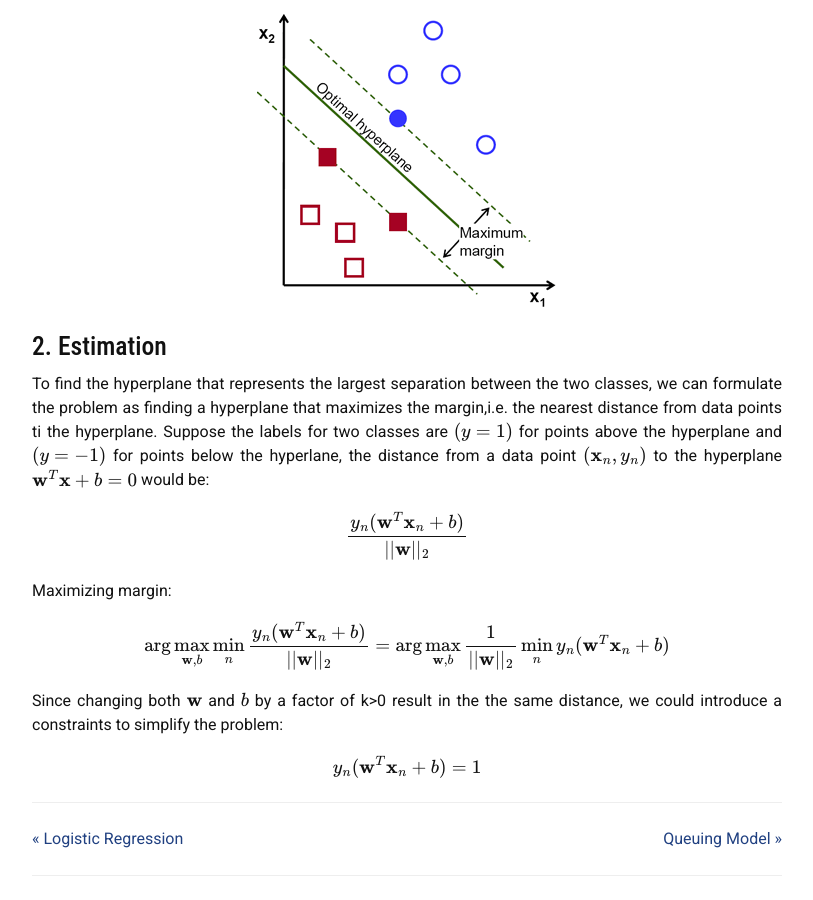
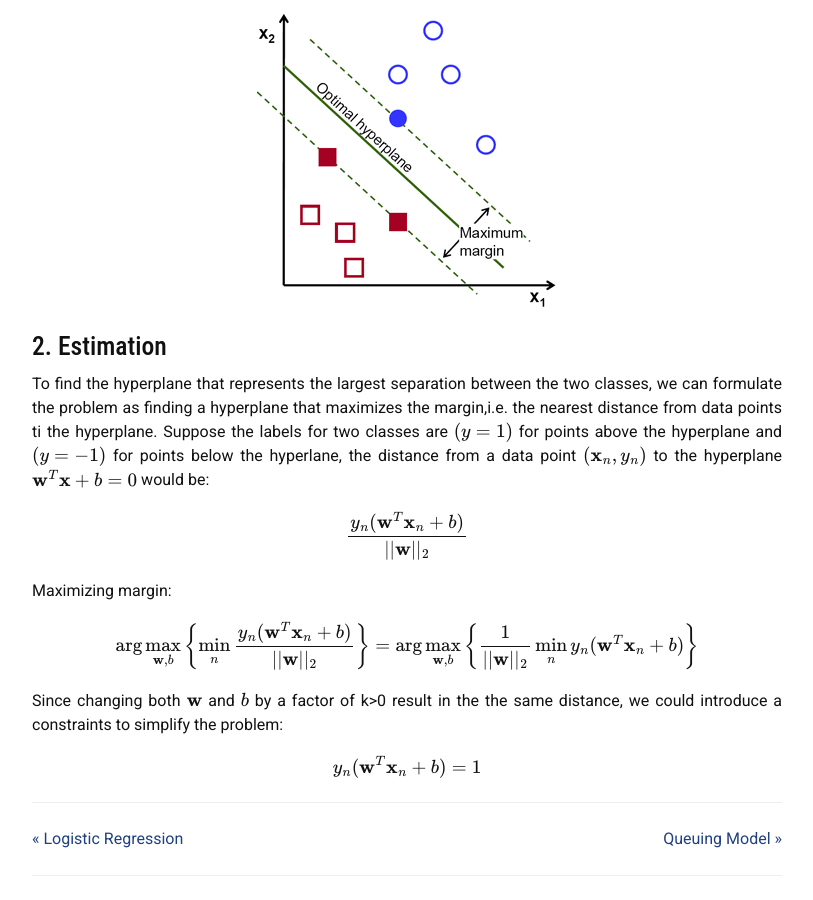
Before and after one commit to liambll/blog-archive, a Jekyll site: the page built from _posts/2017-06-30-svm.markdown, in a window 1280 px wide and 900 px high, scrolled down 652 px. Shown: the whole window, without its empty margins (233-1046 px from the left). Built offline with Jekyll 4.4.1, drawn with Linux system fonts in a browser that asks for light colours; nearby versions of some CDN libraries; formulas are drawn with MathJax 3; comment, search, counter and statistics services are not loaded.

Commit message:
Update 2017-06-30-svm.markdown

```diff
--- a/_posts/2017-06-30-svm.markdown
+++ b/_posts/2017-06-30-svm.markdown
@@ -40,8 +40,12 @@ To find the hyperplane that represents the largest separation between the two cl
 
 Maximizing margin:
 \\[
-\arg\max_{\mathbf{w}, b} {\min_{n} \frac{y\_n(\mathbf{w}^T\mathbf{x}\_n + b)}{\|\|\mathbf{w}\|\|\_2} }
-= \arg\max_{\mathbf{w}, b} {\frac{1}{\|\|\mathbf{w}\|\|\_2} \min_{n} y\_n(\mathbf{w}^T\mathbf{x}\_n + b)}
+\arg\max_{\mathbf{w}, b} \left\\{
+    \min_{n} \frac{y\_n(\mathbf{w}^T\mathbf{x}\_n + b)}{\|\|\mathbf{w}\|\|\_2}
+\right\\}
+= \arg\max_{\mathbf{w}, b}\left\\{
+    \frac{1}{\|\|\mathbf{w}\|\|\_2} \min_{n} y\_n(\mathbf{w}^T\mathbf{x}\_n + b)
+\right\\}
 \\]
 
 Since changing both \\(\mathbf{w}\\) and \\(b\\) by a factor of k>0 result in the the same distance, we could introduce a constraints to simplify the problem:
```
